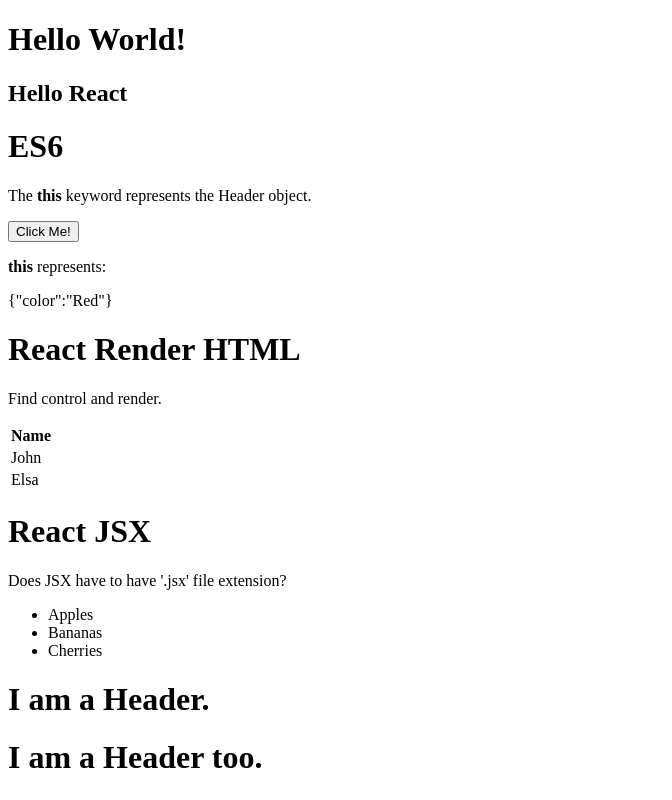
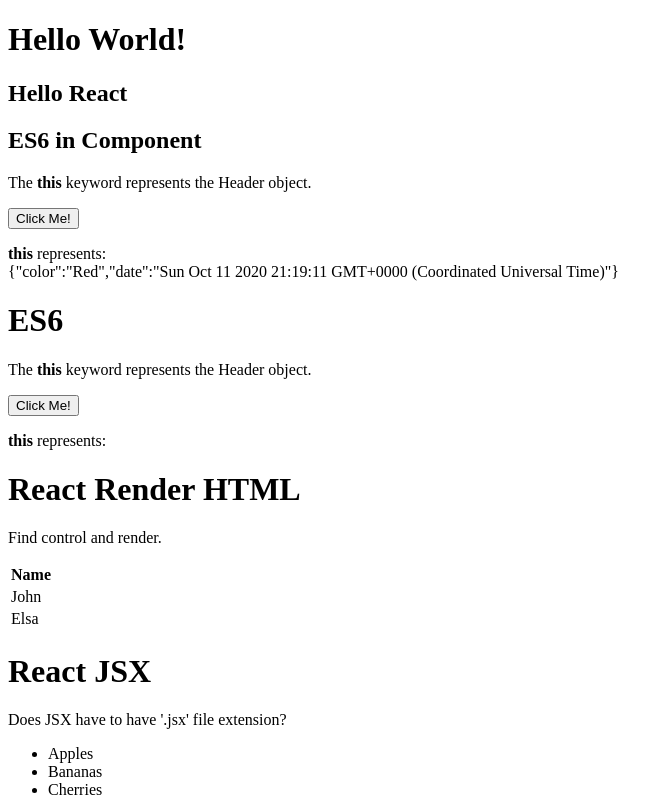
Before and after one commit to cywang16/node, a React (Create React App) app in the folder reactworkplace/w3school/: page / in a window 1280 px wide. Shown: the top 800 px of the page, without its empty margins (0-672 px from the left). Built offline with nearby package versions, Linux system fonts and the light colour scheme.

Commit message:
button exercise

```diff
--- a/reactworkplace/w3school/src/App.js
+++ b/reactworkplace/w3school/src/App.js
@@ -1,12 +1,18 @@
 import React, { Component } from 'react'
 
 import HelloWorld from './components/helloWorld'
+import Es6 from './components/es6'
 
 class App extends Component {
 
   render() {
+    const myFirstElement = <h1>Hello World!</h1>
     return (
+      <div>
+      {myFirstElement}
       <HelloWorld />
+      <Es6 />
+      </div>
     )
   }
 }
--- /dev/null
+++ b/reactworkplace/w3school/src/components/es6.js
@@ -0,0 +1,33 @@
+import React from 'react'
+
+class Header {
+  constructor() {
+    this.color = 'Red'
+    this.date = Date()
+  }
+
+  changeColor = () => {
+    document.getElementById('es6Demo').innerHTML += JSON.stringify(this);
+  }
+}
+
+var myEs6header = new Header()
+// The window object calls the function:
+window.addEventListener("load", myEs6header.changeColor)
+
+class Es6 extends React.Component {
+
+  render() {
+    // A button object calls the function:
+    return (
+      <div>
+      <h2>ES6 in Component</h2>
+      <p>The <strong>this</strong> keyword represents the Header object.</p>
+      <button id = 'es6Btn' onClick = {myEs6header.changeColor}>Click Me!</button>
+      <p><strong>this</strong> represents:<div id = 'es6Demo'></div></p>
+      </div>
+    )
+  }
+}
+
+export default Es6
--- a/reactworkplace/w3school/src/components/helloWorld.js
+++ b/reactworkplace/w3school/src/components/helloWorld.js
@@ -2,11 +2,9 @@
 
 class HelloWorld extends React.Component {
   render() {
-    const myFirstElement = <h1>Hello World!</h1>
     const helloReact = <h2>Hello React</h2>
     return (
       <div>
-        {myFirstElement}
         {helloReact}
       </div>
     )
--- a/reactworkplace/w3school/src/index.js
+++ b/reactworkplace/w3school/src/index.js
@@ -7,25 +7,6 @@
   <App />,
   document.getElementById('root')
 )
-
-// ES 6
-class Header {
-  constructor() {
-    this.color = "Red";
-  }
-
-  changeColor = () => {
-    document.getElementById("demo").innerHTML += JSON.stringify(this);
-  }
-}
-
-var myheader = new Header();
-
-// The window object calls the function:
-window.addEventListener("load", myheader.changeColor);
-
-// A button object calls the function:
-document.getElementById("btn").addEventListener("click", myheader.changeColor);
 
 // React Render HTML
 ReactDOM.render(<p>Find control and render.</p>, document.getElementById('reactRenderHtml'))
```
Also changed, not shown: 2 other files (tests, documents, lock files or other folders).
